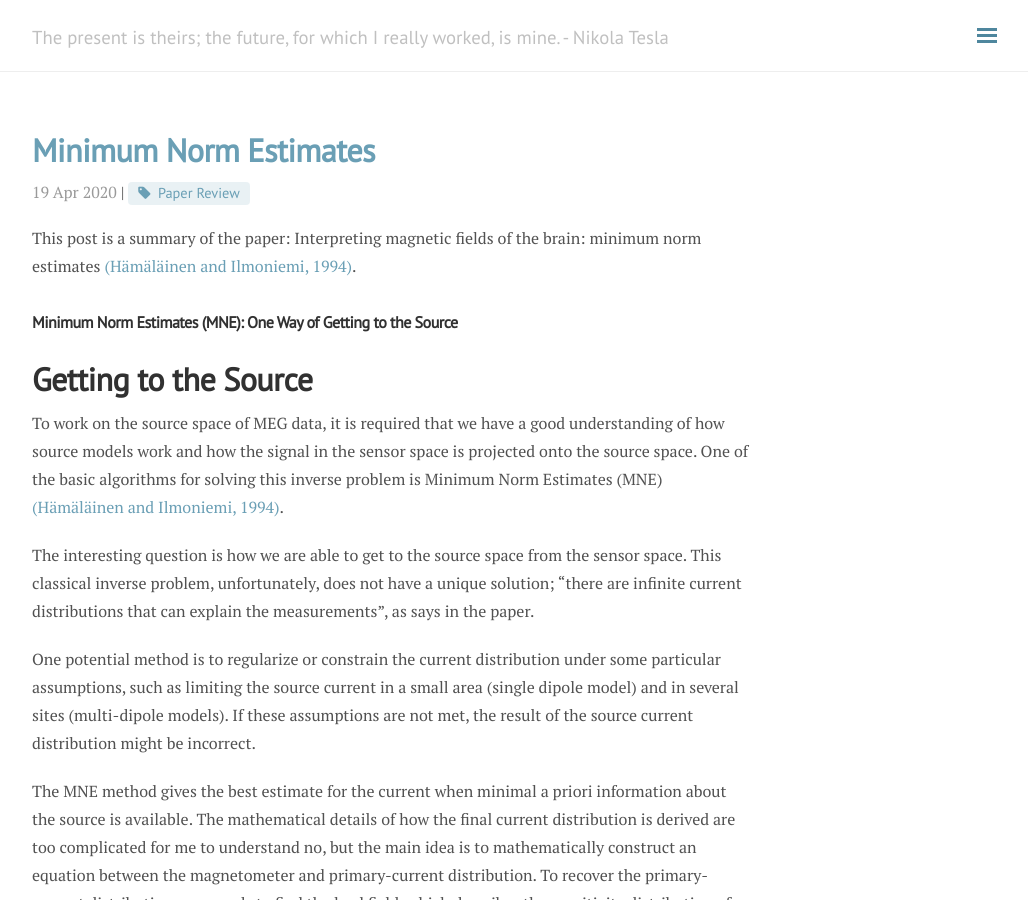
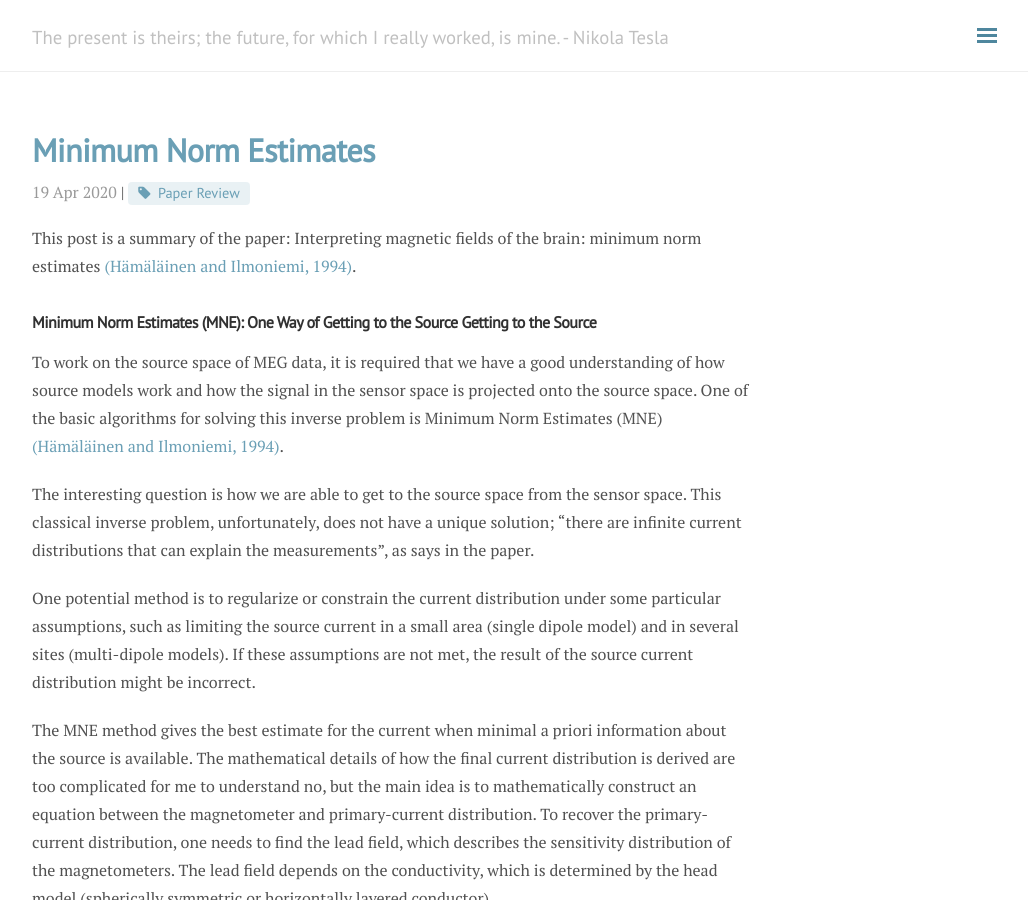
Before and after one commit to andylikescodes/andylikescodes.github.io, a Jekyll site: the page built from _posts/2020-04-19-Minimum-Norm-Estimates.md, in a window 1280 px wide and 900 px high. Shown: the whole window, without its empty margins (248-1276 px from the left). Built offline with Jekyll 4.4.1, drawn with Linux system fonts in a browser that asks for light colours; nearby versions of some CDN libraries; comment, search, counter and statistics services are not loaded; part of the change alters nothing that is shown.

```diff
--- a/_posts/2020-04-19-Minimum-Norm-Estimates.md
+++ b/_posts/2020-04-19-Minimum-Norm-Estimates.md
@@ -6,8 +6,7 @@ category: Brain
 ---
 
 This post is a summary of the paper: Interpreting magnetic fields of the brain: minimum norm estimates [(Hämäläinen and Ilmoniemi, 1994)](https://www.zotero.org/google-docs/?jt8HpZ).
-### Minimum Norm Estimates (MNE): One Way of Getting to the Source
-# Getting to the Source
+### Minimum Norm Estimates (MNE): One Way of Getting to the Source Getting to the Source
 
 To work on the source space of MEG data, it is required that we have a good understanding of how source models work and how the signal in the sensor space is projected onto the source space. One of the basic algorithms for solving this inverse problem is Minimum Norm Estimates (MNE) [(Hämäläinen and Ilmoniemi, 1994)](https://www.zotero.org/google-docs/?1psagd).
 
@@ -27,7 +26,7 @@ The estimation of the primary-current distribution has direction and magnitude,
 
 > Written with [StackEdit](https://stackedit.io/).
 <!--stackedit_data:
-eyJoaXN0b3J5IjpbNDA5ODI3ODE0LC0yMDk3Mzg1NTM4LDc2Mz
-k4MzcyMiwzNjcwMTg1MDgsMTA0NDQ4ODk4MSwzMDgxNDI4OTQs
-LTE4MDI0Mjc1MzksMTYxOTA0MTI5NV19
+eyJoaXN0b3J5IjpbMTUzNDkzMTc5MywtMjA5NzM4NTUzOCw3Nj
+M5ODM3MjIsMzY3MDE4NTA4LDEwNDQ0ODg5ODEsMzA4MTQyODk0
+LC0xODAyNDI3NTM5LDE2MTkwNDEyOTVdfQ==
 -->
```
